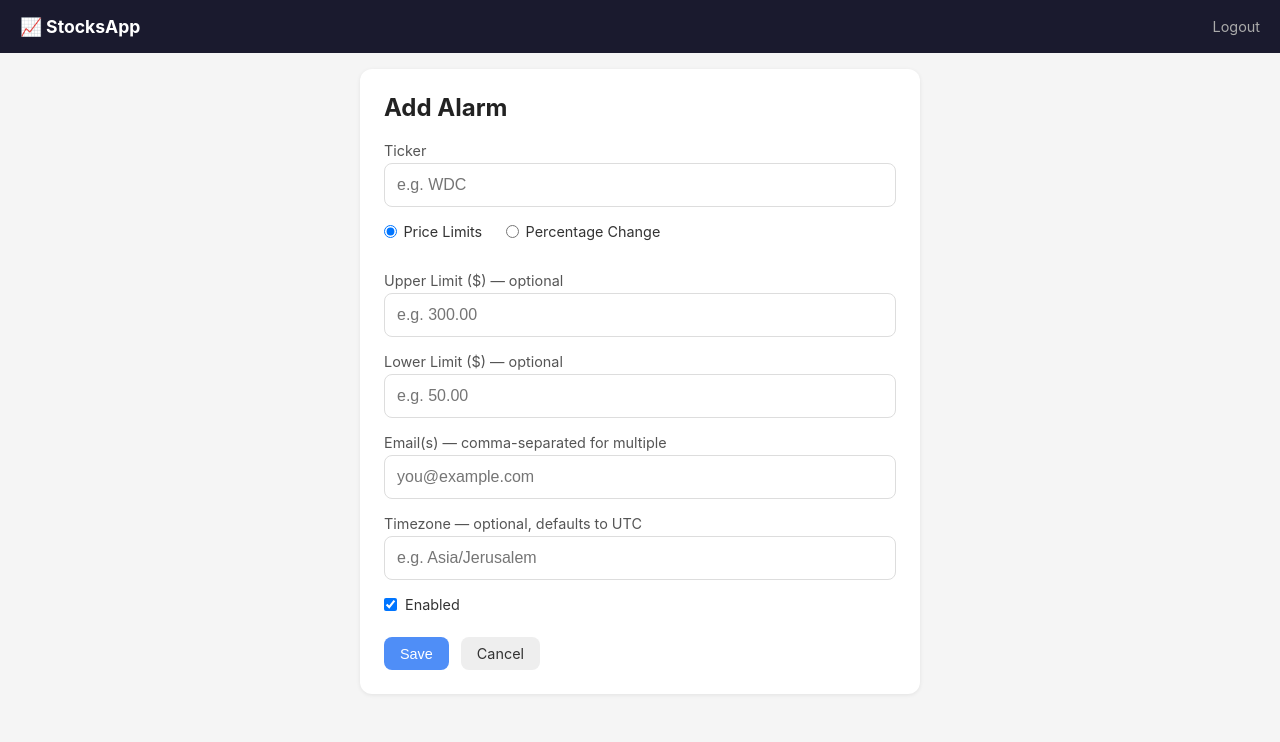
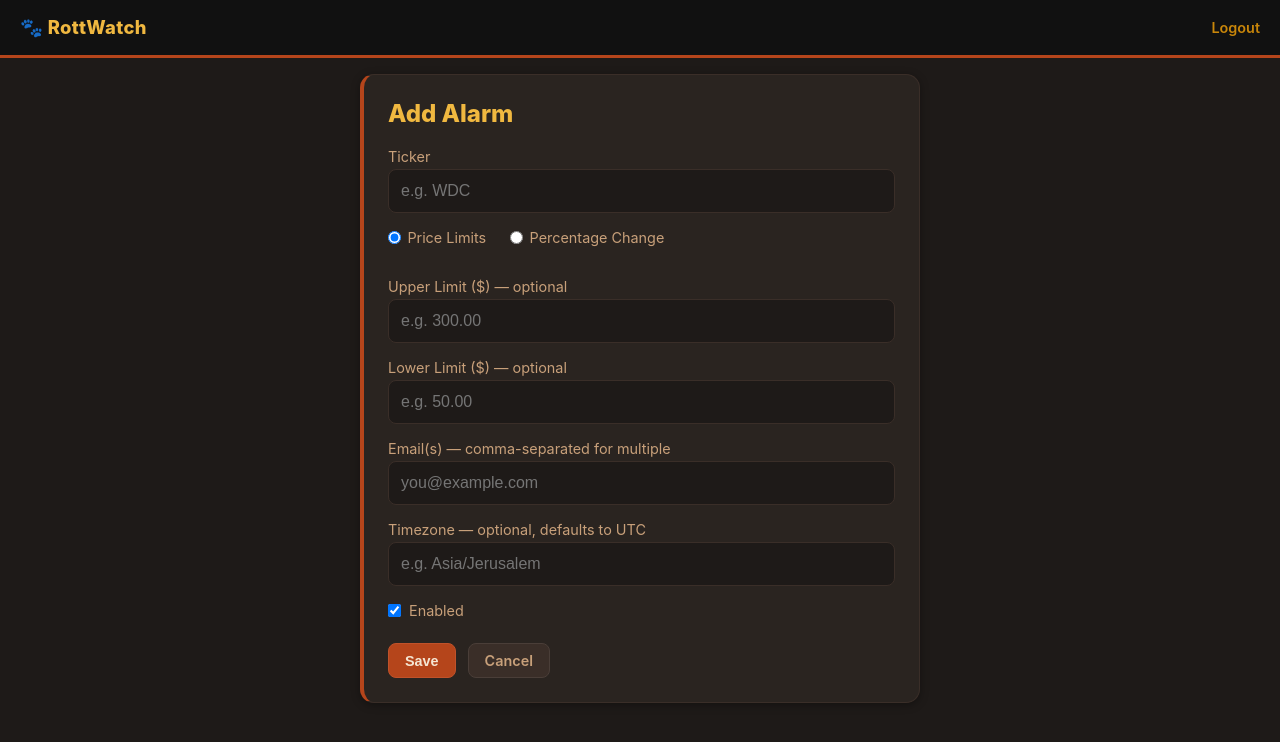
Before and after one commit to noamArbes/StocksApp, a Flask app: page /alarm/new in a window 1280 px wide. Shown: the top 742 px of the page. Run offline with Flask 3, Linux system fonts and the light colour scheme; the visitor is signed in with stand-in values (Sample User, id 1); parts of the project's set-up code (start-up, migrations or seed data) failed here and were passed over.

Commit message:
feat: Rottweiler-inspired dark theme — RottWatch

```diff
--- a/static/style.css
+++ b/static/style.css
@@ -1,79 +1,133 @@
+/* ── Rottweiler palette ──────────────────────────────
+   Black body:    #111111  #1e1a18  #2a2420
+   Rust markings: #b5451b  #c0522a  #d4602a
+   Tan markings:  #c8860a  #d4922a  #f0b840
+   Cream text:    #f5e6d3  #faf0e6
+   ──────────────────────────────────────────────────── */
+
 * { box-sizing: border-box; margin: 0; padding: 0; }
 
 body {
     font-family: -apple-system, BlinkMacSystemFont, 'Segoe UI', sans-serif;
-    background: #f5f5f5;
-    color: #222;
+    background: #1e1a18;
+    color: #f5e6d3;
 }
 
+/* ── Nav ─────────────────────────────────────────── */
 .nav {
-    background: #1a1a2e;
-    color: white;
+    background: #111111;
+    border-bottom: 3px solid #b5451b;
     padding: 1rem 1.25rem;
     display: flex;
     justify-content: space-between;
     align-items: center;
 }
-.nav-title { font-weight: 700; font-size: 1.1rem; }
-.nav-link { color: #aaa; text-decoration: none; font-size: 0.9rem; }
+.nav-title {
+    font-weight: 800;
+    font-size: 1.15rem;
+    color: #f0b840;
+    letter-spacing: 0.02em;
+}
+.nav-link {
+    color: #c8860a;
+    text-decoration: none;
+    font-size: 0.9rem;
+    font-weight: 600;
+}
+.nav-link:hover { color: #f0b840; }
 
+/* ── Layout ──────────────────────────────────────── */
 .container { max-width: 600px; margin: 0 auto; padding: 1rem 1.25rem; }
 
+/* ── Login ───────────────────────────────────────── */
 .login-wrap {
-    max-width: 320px;
+    max-width: 340px;
     margin: 4rem auto;
-    background: white;
+    background: #2a2420;
     padding: 2rem;
-    border-radius: 12px;
-    box-shadow: 0 2px 12px rgba(0,0,0,0.1);
+    border-radius: 14px;
+    border: 1px solid #3a2e28;
+    box-shadow: 0 4px 24px rgba(0,0,0,0.5);
 }
-.login-wrap h1 { margin-bottom: 1.5rem; font-size: 1.5rem; text-align: center; }
+.login-wrap h1 {
+    margin-bottom: 1.5rem;
+    font-size: 1.5rem;
+    text-align: center;
+    color: #f0b840;
+}
 .login-wrap input[type=password] {
     width: 100%; padding: 0.75rem;
-    border: 1px solid #ddd; border-radius: 8px;
-    font-size: 1rem; margin-bottom: 1rem;
+    background: #1e1a18;
+    border: 1px solid #3a2e28;
+    border-radius: 8px;
+    color: #f5e6d3;
+    font-size: 1rem;
+    margin-bottom: 1rem;
+}
+.login-wrap input[type=password]:focus {
+    outline: none;
+    border-color: #b5451b;
 }
 .login-wrap button {
     width: 100%; padding: 0.75rem;
-    background: #4f8ef7; color: white;
+    background: #b5451b;
+    color: #f5e6d3;
     border: none; border-radius: 8px;
-    font-size: 1rem; cursor: pointer;
+    font-size: 1rem; font-weight: 700;
+    cursor: pointer;
+    transition: background 0.15s;
 }
+.login-wrap button:hover { background: #c0522a; }
 
-.error { color: #e53e3e; margin-bottom: 1rem; font-size: 0.9rem; }
+.error { color: #e07050; margin-bottom: 1rem; font-size: 0.9rem; }
 
+/* ── Toolbar ─────────────────────────────────────── */
 .toolbar {
     display: flex;
     justify-content: space-between;
     align-items: center;
     margin-bottom: 1rem;
 }
-.toolbar h2 { font-size: 1.2rem; }
+.toolbar h2 {
+    font-size: 1.2rem;
+    color: #f0b840;
+    font-weight: 800;
+}
 
+/* ── Cards ───────────────────────────────────────── */
 .card {
-    background: white;
-    border-radius: 12px;
+    background: #2a2420;
+    border-radius: 14px;
     padding: 1rem;
     margin-bottom: 1rem;
-    box-shadow: 0 1px 4px rgba(0,0,0,0.08);
+    border: 1px solid #3a2e28;
+    border-left: 4px solid #b5451b;
+    box-shadow: 0 2px 8px rgba(0,0,0,0.35);
 }
-.card-disabled { opacity: 0.55; }
+.card-disabled { opacity: 0.45; }
 .card-header {
     display: flex;
     justify-content: space-between;
     align-items: center;
     margin-bottom: 0.75rem;
 }
-.ticker { font-size: 1.1rem; font-weight: 700; }
+.ticker {
+    font-size: 1.15rem;
+    font-weight: 800;
+    color: #f0b840;
+    letter-spacing: 0.04em;
+}
 
+/* ── Toggle ──────────────────────────────────────── */
 .toggle {
     padding: 0.3rem 0.8rem;
     border: none; border-radius: 20px;
-    cursor: pointer; font-size: 0.8rem; font-weight: 600;
+    cursor: pointer; font-size: 0.8rem; font-weight: 700;
 }
-.toggle-on  { background: #c6f6d5; color: #276749; }
-.toggle-off { background: #fed7d7; color: #9b2c2c; }
+.toggle-on  { background: #1a3a1a; color: #6fcf6f; border: 1px solid #2d6b2d; }
+.toggle-off { background: #3a1a1a; color: #e07070; border: 1px solid #6b2d2d; }
 
+/* ── Card body ───────────────────────────────────── */
 .card-body {
     display: grid;
     grid-template-columns: 1fr 1fr;
@@ -81,52 +135,74 @@ body {
     margin-bottom: 0.75rem;
     font-size: 0.9rem;
 }
-.price { font-size: 1.05rem; font-weight: 600; color: #4f8ef7; text-align: right; }
-.condition { color: #555; }
-.last-triggered { color: #888; font-size: 0.8rem; grid-column: 1 / -1; }
+.price { font-size: 1.05rem; font-weight: 700; color: #d4922a; text-align: right; }
+.condition { color: #c8a07a; }
+.last-triggered { color: #7a6a5a; font-size: 0.8rem; grid-column: 1 / -1; }
 
 .card-chart { margin-bottom: 0.75rem; }
 
 .card-actions { display: flex; gap: 0.5rem; }
 
+/* ── Buttons ─────────────────────────────────────── */
 .btn {
     display: inline-block;
     padding: 0.5rem 1rem;
-    background: #eee;
-    border: none; border-radius: 8px;
+    background: #3a2e28;
+    border: 1px solid #4a3e38;
+    border-radius: 8px;
     cursor: pointer;
     text-decoration: none;
     font-size: 0.9rem;
-    color: #333;
+    font-weight: 600;
+    color: #c8a07a;
+    transition: background 0.15s;
 }
-.btn-primary { background: #4f8ef7; color: white; }
-.btn-danger  { background: #fed7d7; color: #9b2c2c; }
+.btn:hover { background: #4a3e38; }
+.btn-primary { background: #b5451b; border-color: #c0522a; color: #f5e6d3; }
+.btn-primary:hover { background: #c0522a; }
+.btn-danger  { background: #3a1a1a; border-color: #6b2d2d; color: #e07070; }
+.btn-danger:hover { background: #4a2020; }
 
-.empty { text-align: center; color: #888; margin-top: 2rem; }
+.empty { text-align: center; color: #7a6a5a; margin-top: 2rem; }
+.empty a { color: #c8860a; }
 
+/* ── Form ────────────────────────────────────────── */
 .form-card {
-    background: white;
-    border-radius: 12px;
+    background: #2a2420;
+    border-radius: 14px;
     padding: 1.5rem;
-    box-shadow: 0 1px 4px rgba(0,0,0,0.08);
+    border: 1px solid #3a2e28;
+    border-left: 4px solid #b5451b;
+    box-shadow: 0 2px 8px rgba(0,0,0,0.35);
 }
-.form-card h2 { margin-bottom: 1.25rem; }
+.form-card h2 { margin-bottom: 1.25rem; color: #f0b840; font-weight: 800; }
+
 form label {
     display: block;
     margin-bottom: 1rem;
     font-size: 0.9rem;
-    color: #555;
+    color: #c8a07a;
 }
 form input[type=text],
 form input[type=number],
 form input[type=password] {
     display: block; width: 100%;
     padding: 0.75rem;
-    border: 1px solid #ddd; border-radius: 8px;
-    font-size: 1rem; margin-top: 0.25rem;
+    background: #1e1a18;
+    border: 1px solid #3a2e28;
+    border-radius: 8px;
+    color: #f5e6d3;
+    font-size: 1rem;
+    margin-top: 0.25rem;
 }
+form input[type=text]:focus,
+form input[type=number]:focus {
+    outline: none;
+    border-color: #b5451b;
+}
+
 .radio-group { display: flex; gap: 1.5rem; margin-bottom: 1rem; }
-.radio-group label { color: #333; display: flex; align-items: center; gap: 0.4rem; }
-.checkbox-label { display: flex; align-items: center; gap: 0.5rem; color: #333 !important; }
+.radio-group label { color: #c8a07a; display: flex; align-items: center; gap: 0.4rem; }
+.checkbox-label { display: flex; align-items: center; gap: 0.5rem; color: #c8a07a !important; }
 .checkbox-label input { width: auto; }
 .form-actions { display: flex; gap: 0.75rem; margin-top: 1.5rem; }
--- a/templates/base.html
+++ b/templates/base.html
@@ -3,12 +3,12 @@
 <head>
     <meta charset="UTF-8">
     <meta name="viewport" content="width=device-width, initial-scale=1.0">
-    <title>StocksApp</title>
+    <title>RottWatch</title>
     <link rel="stylesheet" href="{{ url_for('static', filename='style.css') }}">
 </head>
 <body>
     <header class="nav">
-        <span class="nav-title">📈 StocksApp</span>
+        <span class="nav-title">🐾 RottWatch</span>
         {% if session.get('logged_in') %}
         <a href="{{ url_for('logout') }}" class="nav-link">Logout</a>
         {% endif %}
--- a/templates/login.html
+++ b/templates/login.html
@@ -1,7 +1,7 @@
 {% extends "base.html" %}
 {% block content %}
 <div class="login-wrap">
-    <h1>StocksApp</h1>
+    <h1>🐾 RottWatch</h1>
     <form method="post" action="/login">
         {% if error %}<p class="error">{{ error }}</p>{% endif %}
         <input type="password" name="password" placeholder="Password" autofocus>
```
Also changed, not shown: templates/dashboard.html (+5 -3 lines).
